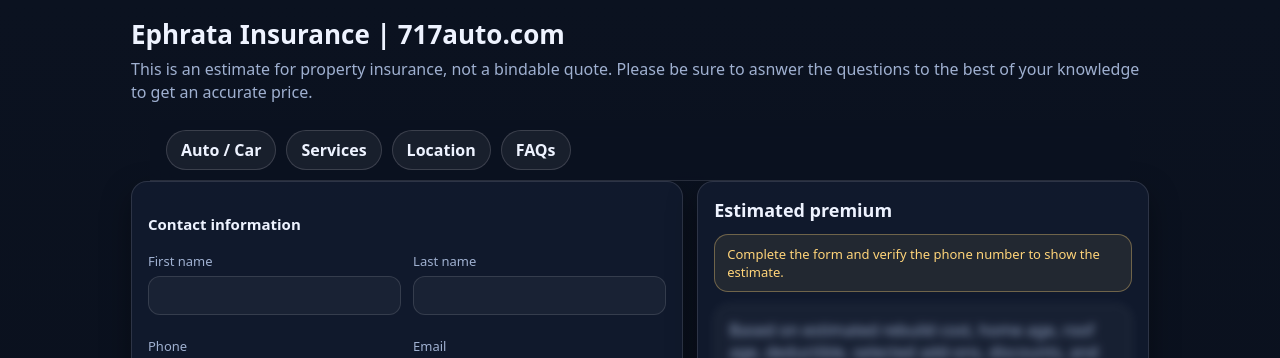
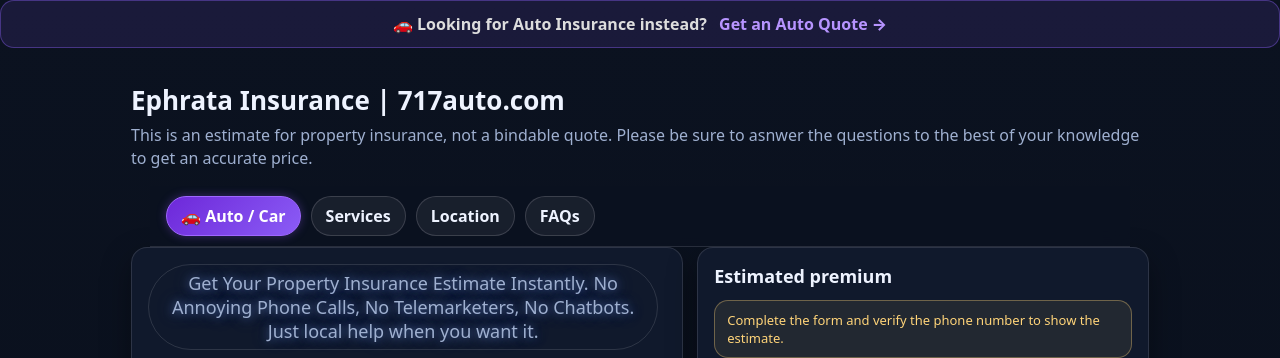
Before and after one commit to scottschrum79-design/Home_Insurance, a plain HTML site: page index.html in a window 1280 px wide. Shown: the top 358 px of the page. Drawn offline with Linux system fonts and the light colour scheme.

Commit message:
Add files via upload

```diff
--- a/index.html
+++ b/index.html
@@ -93,14 +93,63 @@
             flex-wrap: wrap;
         }
     }
+    .top-pills .home-pill {
+        background: linear-gradient(135deg, #6d28d9, #8b5cf6);
+        border-color: #9f67ff;
+        color: #fff;
+        font-weight: 700;
+        box-shadow: 0 0 14px rgba(139,92,246,.45);
+        animation: homeGlow 2.5s infinite;
+    }
 
+        .top-pills .home-pill:hover {
+            transform: translateY(-1px) scale(1.03);
+            box-shadow: 0 0 20px rgba(139,92,246,.75);
+        }
+
+    @keyframes homeGlow {
+        0%,100% {
+            box-shadow: 0 0 10px rgba(139,92,246,.35);
+        }
+
+        50% {
+            box-shadow: 0 0 22px rgba(139,92,246,.75);
+        }
+    }
 
     /* --- Subtle headline glow --- */
     .glow-text {
         text-shadow: 0 0 8px rgba(122,162,255,.55), 0 0 18px rgba(122,162,255,.35);
     }
 
+    .pillquote {
+        display: inline-block;
+        padding: 6px 10px;
+        border-radius: 999px;
+        border: 1px solid var(--border);
+        color: var(--muted);
+        font-size: 18px;
+        margin-right: 8px;
+        text-align: center;
+    }
 
+    .cross-sell-banner {
+        background: rgba(139,92,246,.12);
+        border: 1px solid rgba(139,92,246,.4);
+        color: #ddd;
+        padding: 12px 16px;
+        border-radius: 14px;
+        margin-bottom: 18px;
+        text-align: center;
+        font-weight: 600;
+    }
+
+        .cross-sell-banner a {
+            color: #b794ff;
+            text-decoration: none;
+            font-weight: 800;
+            margin-left: 8px;
+        }
 
 
   .btn:disabled{opacity:.55;cursor:not-allowed;background:rgba(255,255,255,.12)!important;color:var(--muted)!important;border:1px solid var(--border)!important}
@@ -116,12 +165,23 @@
 </style>
 </head>
 <body>
+    <div class="cross-sell-banner">
+        🚗 Looking for Auto Insurance instead?
+        <a href="https://price.717auto.com">
+            Get an Auto Quote →
+        </a>
+    </div>
     <div class="wrap">
         <h1>Ephrata Insurance | 717auto.com</h1>
         <p class="lead">This is an estimate for property insurance, not a bindable quote. Please be sure to asnwer the questions to the best of your knowledge to get an accurate price.</p>
         <!-- Top Pill Links -->
         <div class="top-pills">
-            <a href="https://price.717auto.com/" target="_blank" rel="noopener">Auto / Car</a>
+            <a href="https://price.717auto.com/"
+               target="_blank"
+               rel="noopener"
+               class="home-pill">
+                🚗 Auto / Car
+            </a>
             <a href="https://go.717auto.com/" target="_blank" rel="noopener">Services</a>
             <a href="https://go.717auto.com/location" target="_blank" rel="noopener">Location</a>
             <a href="https://go.717auto.com/faqs" target="_blank" rel="noopener">FAQs</a>
@@ -129,7 +189,11 @@
         </div>
         <div class="grid">
             <div class="card">
-
+                <div class="pillquote">
+                    <span class="glow-text">
+                        Get Your Property Insurance Estimate Instantly. No Annoying Phone Calls, No Telemarketers, No Chatbots. Just local help when you want it.
+                    </span>
+                </div>
 
                 <form id="leadForm" action="https://formsubmit.co/scott@scottplan.com" method="POST">
                     <input type="hidden" name="_subject" value="New Home Insurance Estimate Lead" />
```
